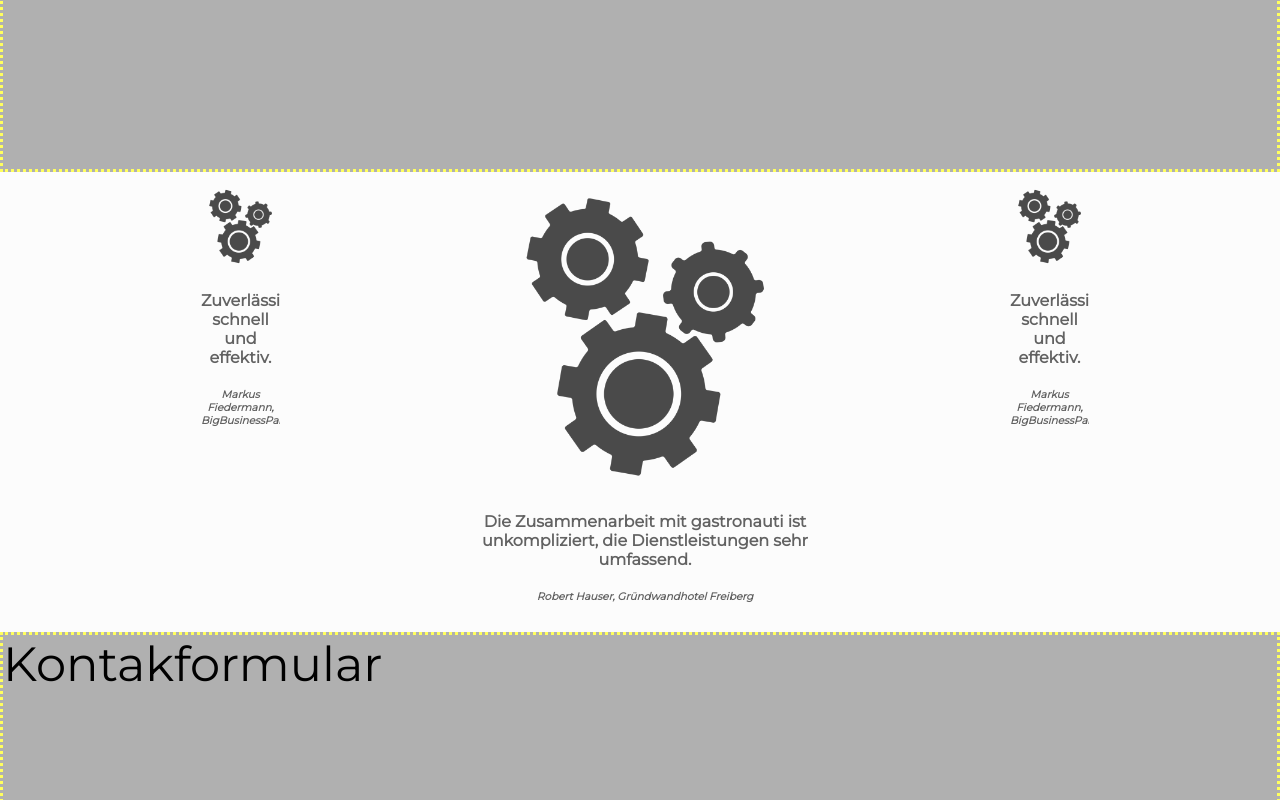
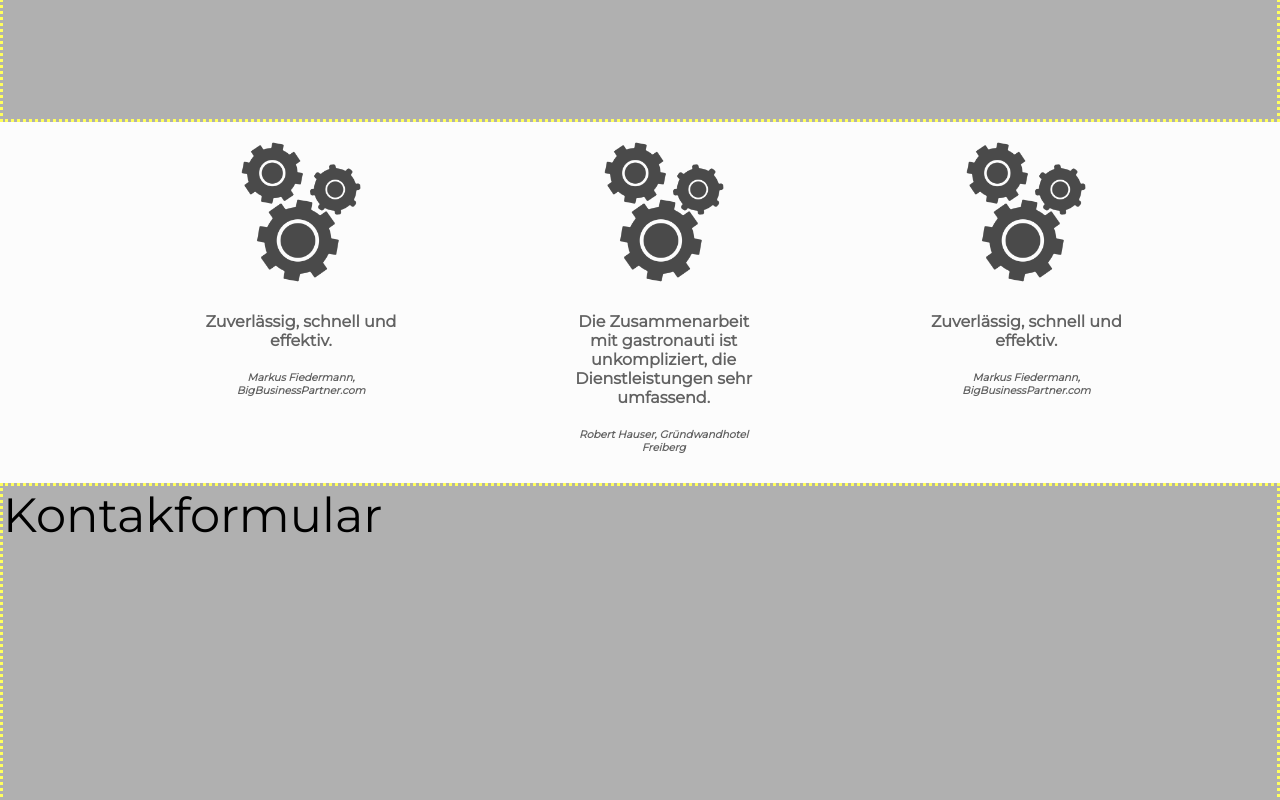
Before and after one commit to VictoriaStudios/gastronauti, a Next.js app: page / in a window 1280 px wide. Shown: the part 2000-2800 px from the top of the page. Built offline with nearby package versions, Linux system fonts and the light colour scheme; a web font is replaced by a local one.

Commit message:
Card component more flexible now

```diff
--- a/components/Card.js
+++ b/components/Card.js
@@ -10,8 +10,8 @@ export const Card = (props) => {
                     <div className={styles.cardImage}>
                         {props.src ? <Image
                             src={props.src}
-                            height={props.width}
-                            width={props.width}
+                            height={props.imgWidth || 100}
+                            width={props.imgWidth || 100}
                         /> : ''}
                     </div>
                     <div className={styles.cardText}>
--- a/components/Empfehlungen.js
+++ b/components/Empfehlungen.js
@@ -7,9 +7,9 @@ const Empfehlungen = (props) => {
   return (
     <div>
         <Carousel>
-            <Card width={300} src='/icon-cogs.png'><Quote quote='Zuverlässig, schnell und effektiv.' author='Markus Fiedermann, BigBusinessPartner.com'/> </Card>
-            <Card width={300} src='/icon-cogs.png'><Quote quote='Die Zusammenarbeit mit gastronauti ist unkompliziert, die Dienstleistungen sehr umfassend.' author='Robert Hauser, Gründwandhotel Freiberg'/> </Card>
-            <Card width={300} src='/icon-cogs.png'><Quote quote='Zuverlässig, schnell und effektiv.' author='Markus Fiedermann, BigBusinessPartner.com'/> </Card>
+            <Card imgWidth={150} cardWidth={400} src='/icon-cogs.png'><Quote quote='Zuverlässig, schnell und effektiv.' author='Markus Fiedermann, BigBusinessPartner.com'/> </Card>
+            <Card imgWidth={150} cardWidth={400} src='/icon-cogs.png'><Quote quote='Die Zusammenarbeit mit gastronauti ist unkompliziert, die Dienstleistungen sehr umfassend.' author='Robert Hauser, Gründwandhotel Freiberg'/> </Card>
+            <Card imgWidth={150} cardWidth={400} src='/icon-cogs.png'><Quote quote='Zuverlässig, schnell und effektiv.' author='Markus Fiedermann, BigBusinessPartner.com'/> </Card>
         </Carousel>
     </div>
   )
--- a/styles/Card.module.css
+++ b/styles/Card.module.css
@@ -8,11 +8,6 @@
     transition: 0.25s;
 }
 
-.cardbodyReverseAnimation{
-    animation-direction: reverse;
-    animation-name: highlightIcon;
-    animation-duration: .25s;
-}
 
 .cardBody:hover{
     background-color: var(--color-primary);
@@ -27,8 +22,8 @@
 }
 
 
-
 .cardText{
+    position: relative;
     color:var(--color-text);
     text-align: center;
 }
```
